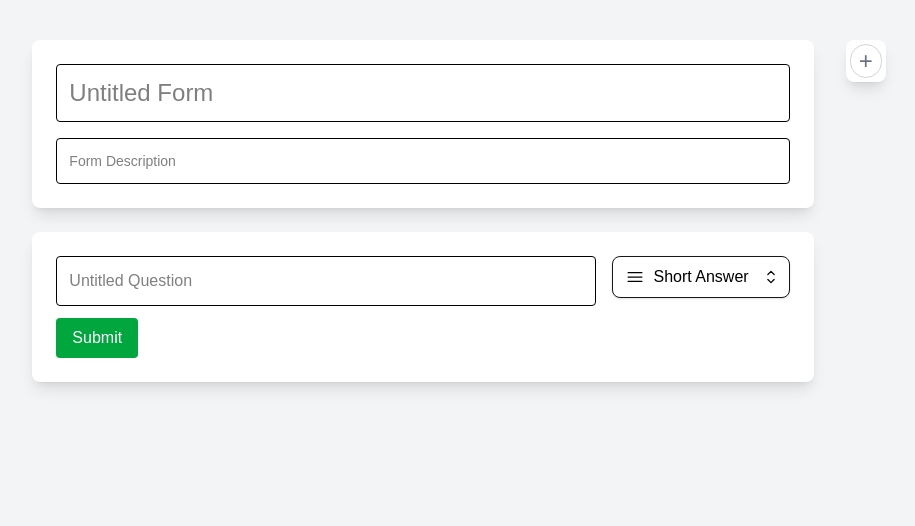
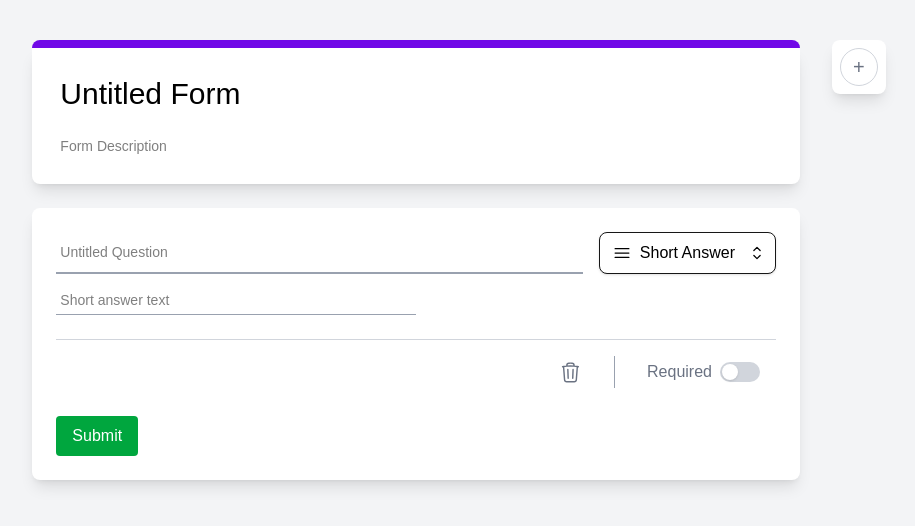
Before and after one commit to aman01197kumar/dynamo-forms, a Next.js app in the folder frontend/: page / in a window 1280 px wide. Shown: the top 526 px of the page, without its empty margins (181-1096 px from the left). Built offline with nearby package versions, Linux system fonts and the light colour scheme.

Commit message:
modify:Toggle Button

```diff
--- /dev/null
+++ b/frontend/app/ToggleButton.tsx
@@ -0,0 +1,21 @@
+"use client";
+import { useState } from "react";
+
+export default function ToggleButton() {
+  const [toggle, setToggle] = useState(false);
+
+  return (
+    <div
+      className={`relative w-10 h-5 rounded-full cursor-pointer transition-all ${
+        toggle ? "bg-blue-600" : "bg-gray-300"
+      }`}
+      onClick={() => setToggle(!toggle)}
+    >
+      <div
+        className={`absolute top-0.5 left-0.5 w-4 h-4 bg-white rounded-full shadow transform transition-transform ${
+          toggle ? "translate-x-5" : "translate-x-0"
+        }`}
+      />
+    </div>
+  );
+}
--- a/frontend/app/page.tsx
+++ b/frontend/app/page.tsx
@@ -1,86 +1,146 @@
 "use client";
 import { useState } from "react";
 import QuestionTypeDropdown from "./QuestionTypeDropdown";
+import { TrashIcon } from "@heroicons/react/24/outline";
+import ToggleButton from "./ToggleButton";
 
 export default function Home() {
-  const [fields, setFields] = useState([{ value: "" }]);
-  const [questionType, setQuestionType] = useState("");
+  const [fields, setFields] = useState([
+    { value: "", type: "short-answer", options: [] },
+  ]);
 
   const addField = () => {
-    setFields([...fields, { value: "" }]);
+    setFields([...fields, { value: "", type: "short-answer", options: [] }]);
   };
 
   const handleChange = (index: number, e: any) => {
-    const newFields = [...fields];
-    newFields[index].value = e.target.value;
-    setFields(newFields);
+    const updated = [...fields];
+    updated[index].value = e.target.value;
+    setFields(updated);
+  };
+
+  const handleTypeChange = (index: number, type: string) => {
+    const updated = [...fields];
+    updated[index].type = type;
+    setFields(updated);
+  };
+
+  const addOption = (index: number) => {
+    const updated = [...fields];
+    // updated[index].options.push("");
+    setFields(updated);
+  };
+
+  const updateOptionText = (i: number, optionIndex: number, text: string) => {
+    const updated = [...fields];
+    // updated[i].options[optionIndex] = text;
+    setFields(updated);
   };
 
   const handleSubmit = (e: any) => {
     e.preventDefault();
-    console.log("Form Data:", fields);
+    console.log("Final Form:", fields);
   };
 
   return (
-    <div className="min-h-screen w-full bg-gray-100 flex justify-center items-start py-10">
+    <div className="min-h-screen w-full bg-gray-100 flex justify-center py-10">
       <div className="flex gap-8 w-2/3">
-        <div className="flex flex-col space-y-6 w-full">
+        {/* LEFT SECTION */}
+        <div className="flex flex-col space-y-6 w-full border-t-8 border-violet-700 rounded-t-lg">
+          {/* Title Section */}
           <form
             onSubmit={handleSubmit}
-            className="p-6 bg-white shadow-lg rounded-lg w-full space-y-4"
+            className="p-6 bg-white shadow-lg rounded-b-lg space-y-4"
           >
             <input
               type="text"
-              className="border p-3 rounded w-full text-2xl text-black focus:outline-blue-500"
+              className=" p-1 text-3xl placeholder-black text-black outline-none w-full "
               placeholder="Untitled Form"
             />
 
             <input
               type="text"
-              className="border p-3 rounded w-full text-sm text-black"
+              className="outline-none p-1 text-sm text-black w-full"
               placeholder="Form Description"
             />
           </form>
 
-          {/* Dynamic Question List */}
-          <div className="p-6 bg-white shadow-lg rounded-lg w-full space-y-3">
-            <div className="flex flex-col space-y-3 rounded">
+          {/* Dynamic Questions List */}
+          <div className="p-6 bg-white shadow-lg rounded-lg space-y-3">
             {fields.map((field, index) => (
               <div key={index} className="space-y-3">
-                  {/* Question + Dropdown */}
+                {/* Question Input + Dropdown */}
                 <div className="flex space-x-4">
                   <input
                     type="text"
                     value={field.value}
                     onChange={(e) => handleChange(index, e)}
-                      className="border p-3 rounded w-full text-black focus:outline-blue-500"
+                    className="border-b-2 border-gray-400 p-1 text-sm text-black outline-none w-full focus:border-blue-700"
                     placeholder="Untitled Question"
                   />
 
-                    <QuestionTypeDropdown setQuestionType={setQuestionType} />
+                  <QuestionTypeDropdown
+                    // selectedType={field.type}
+                    setQuestionType={(type) => handleTypeChange(index, type)}
+                  />
                 </div>
 
-                  {/* Conditional Rendering for Options */}
-                  {questionType === "multiple-choice" ? (
-                    <div className=" flex flex-col p-3 rounded text-black">
-                      <div>
-                        <input type="radio" value="option1" />
-                        <input className="ml-2 text-black focus:outline-none" placeholder="option"/>
+                {/* Question Type Based UI */}
+                {field.type === "multiple-choice" && (
+                  <div className="flex flex-col gap-2 p-3">
+                    {field.options.map((option, optIdx) => (
+                      <div key={optIdx} className="flex gap-2 items-center">
+                        <input type="radio" disabled />
+                        <input
+                          type="text"
+                          className="border p-2 rounded w-full"
+                          placeholder={`Option ${optIdx + 1}`}
+                          value={option}
+                          onChange={(e) =>
+                            updateOptionText(index, optIdx, e.target.value)
+                          }
+                        />
                       </div>
-                      <div>
-                        <input type="radio" />
-                        <label className="ml-2">Option 2</label>
+                    ))}
+
+                    <button
+                      onClick={() => addOption(index)}
+                      className="text-blue-600 text-sm hover:underline w-fit"
+                    >
+                      + Add option
+                    </button>
+                  </div>
+                )}
+
+                {field.type === "checkboxes" && (
+                  <div className="flex gap-2 items-center">
+                    <input type="checkbox" disabled />
+                    <span className="text-black">Checkbox Option</span>
+                  </div>
+                )}
+
+                {field.type === "short-answer" && (
+                  <input
+                    type="text"
+                    className="border-b border-gray-400 p-1 text-sm text-black outline-none w-2/4"
+                    placeholder="Short answer text"
+                  />
+                )}
+                <div className="space-x-8 flex items-center justify-end w-full border-t border-gray-300 mt-3 p-4 ">
+                  {/* Left: Trash Icon */}
+                  <div className="flex items-center w-1/30 text-gray-500">
+                    <TrashIcon />
+                  </div>
+                  <div className="w-[1px] h-8 bg-gray-400"></div>
+
+                  {/* Right: Toggle + Required Text */}
+                  <div className="flex items-center gap-2">
+                    <span className="text-gray-500 text-normal">Required</span>
+                    <ToggleButton />
                   </div>
                 </div>
-                  ) : questionType === "checkboxes" ? (
-                    <div className="flex flex-col items-center gap-2">
-                      <input type="checkbox" />
-                      <label className="text-black">Option 1</label>
-                    </div>
-                  ) : null}
               </div>
             ))}
-            </div>
 
             <button
               type="submit"
@@ -90,11 +150,13 @@ export default function Home() {
             </button>
           </div>
         </div>
-        <div className="flex flex-col bg-white shadow-lg rounded-lg p-1 h-fit">
+
+        {/* RIGHT SECTION */}
+        <div className="flex bg-white shadow-lg rounded-lg p-2 h-fit">
           <button
             type="button"
             onClick={addField}
-            className="px-2 text-gray-500 text-2xl rounded-3xl border border-gray-300"
+            className="px-3 py-1 text-gray-500 text-xl rounded-full border border-gray-300"
           >
             +
           </button>
```
Lines whose indentation alone changed are shown as unchanged.
